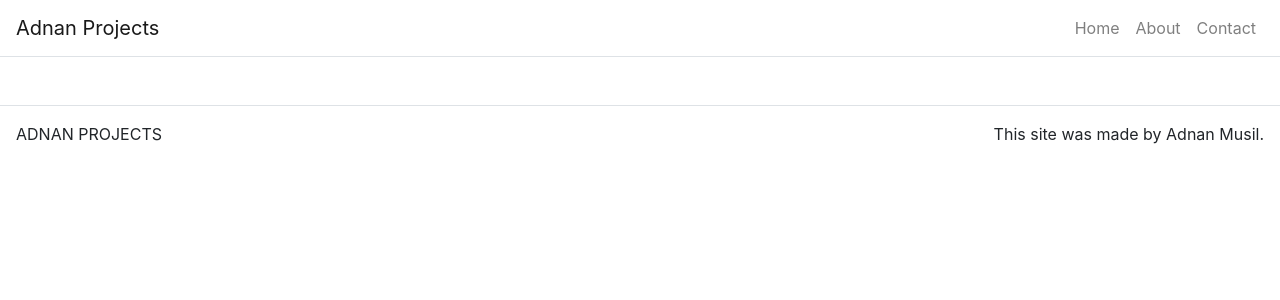
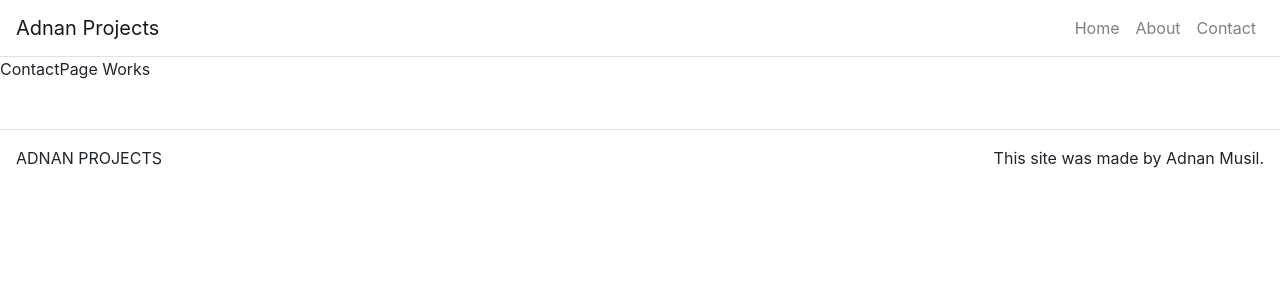
Before and after one commit to adnanali000/MyPortfolio, a React (Create React App) app: page /contact in a window 1280 px wide. Shown: the top 300 px of the page. Built offline with nearby package versions, Linux system fonts and the light colour scheme.

Commit message:
myPortfolio link route set

```diff
--- a/src/App.js
+++ b/src/App.js
@@ -4,7 +4,12 @@
 import Container from 'react-bootstrap/Container';
 import Navbar from 'react-bootstrap/Navbar';
 import Nav from 'react-bootstrap/Nav';
+
 import Footer from './components/Footer';
+import HomePage from './pages/HomePage';
+import AboutPage from './pages/AboutPage';
+import ContactPage from './pages/ContactPage';
+
 
 class App extends React.Component{
   constructor(props){
@@ -46,8 +51,11 @@
             </Navbar.Collapse>
           </Navbar>
 
+          <Route path='/' exact render ={() => <HomePage title={this.state.home.title} subTitle={this.state.home.subTitle} text = {this.state.home.text} />} />
+          <Route path="/about" render={() => <AboutPage title={this.state.about.title} />} />
+          <Route path="/contact" render={() => <ContactPage title={this.state.contact.title} />} />
+
           <Footer/>
-
       </Container>
      </Router>
     )
--- /dev/null
+++ b/src/pages/AboutPage.js
@@ -0,0 +1,9 @@
+import React from 'react';
+
+function AboutPage(props){
+    return(
+        <p>About Page</p>
+
+    )
+}
+export default AboutPage;
--- /dev/null
+++ b/src/pages/ContactPage.js
@@ -0,0 +1,10 @@
+import React from 'react';
+
+function ContactPage(props){
+    return(
+            <p>ContactPage Works</p>
+    );
+
+}
+
+export default ContactPage;
--- /dev/null
+++ b/src/pages/HomePage.js
@@ -0,0 +1,10 @@
+import React from 'react';
+
+function HomePage(props){
+    return(
+            <p>HomePage Works</p>
+    );
+
+}
+
+export default HomePage;
```
